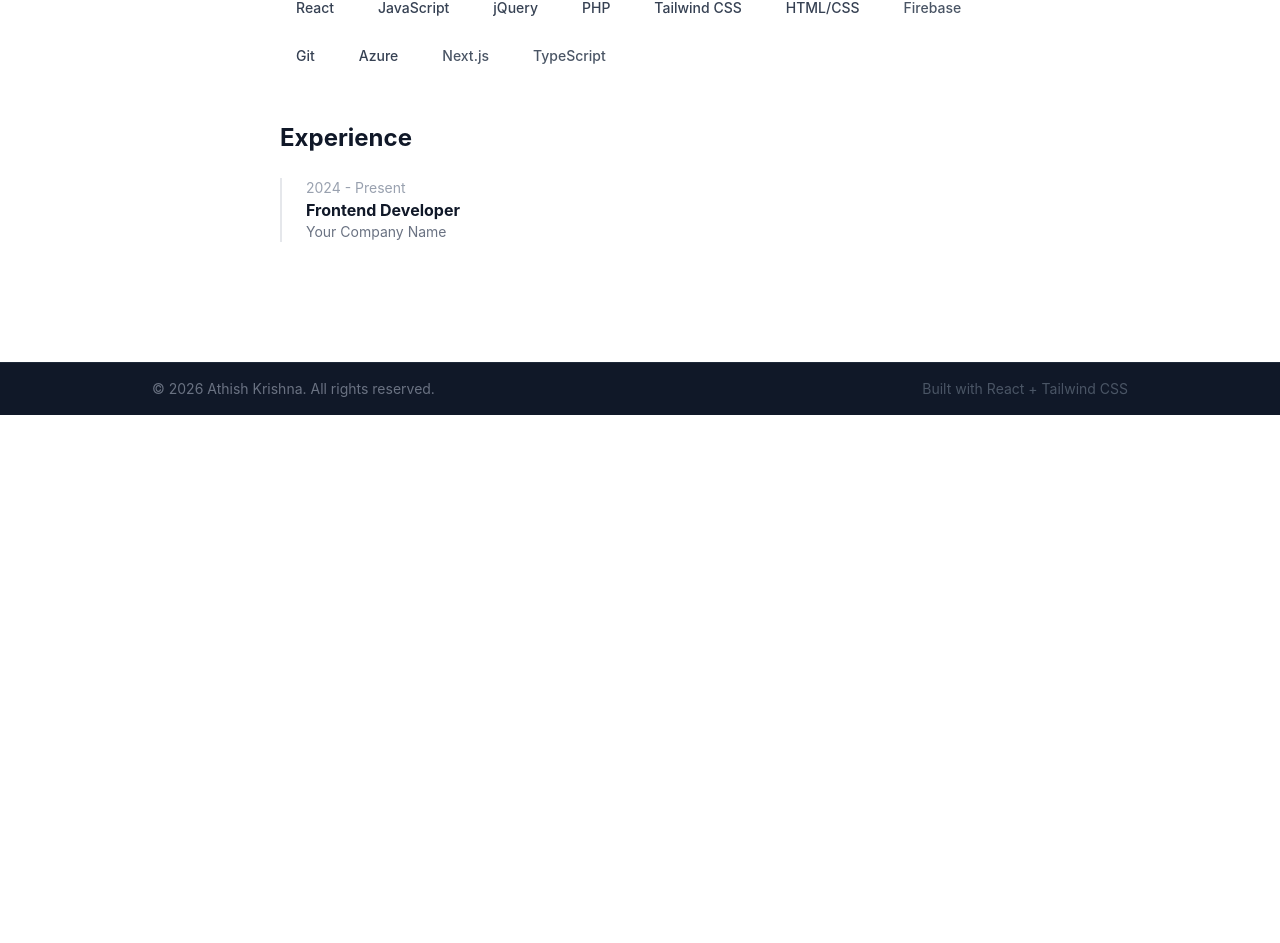
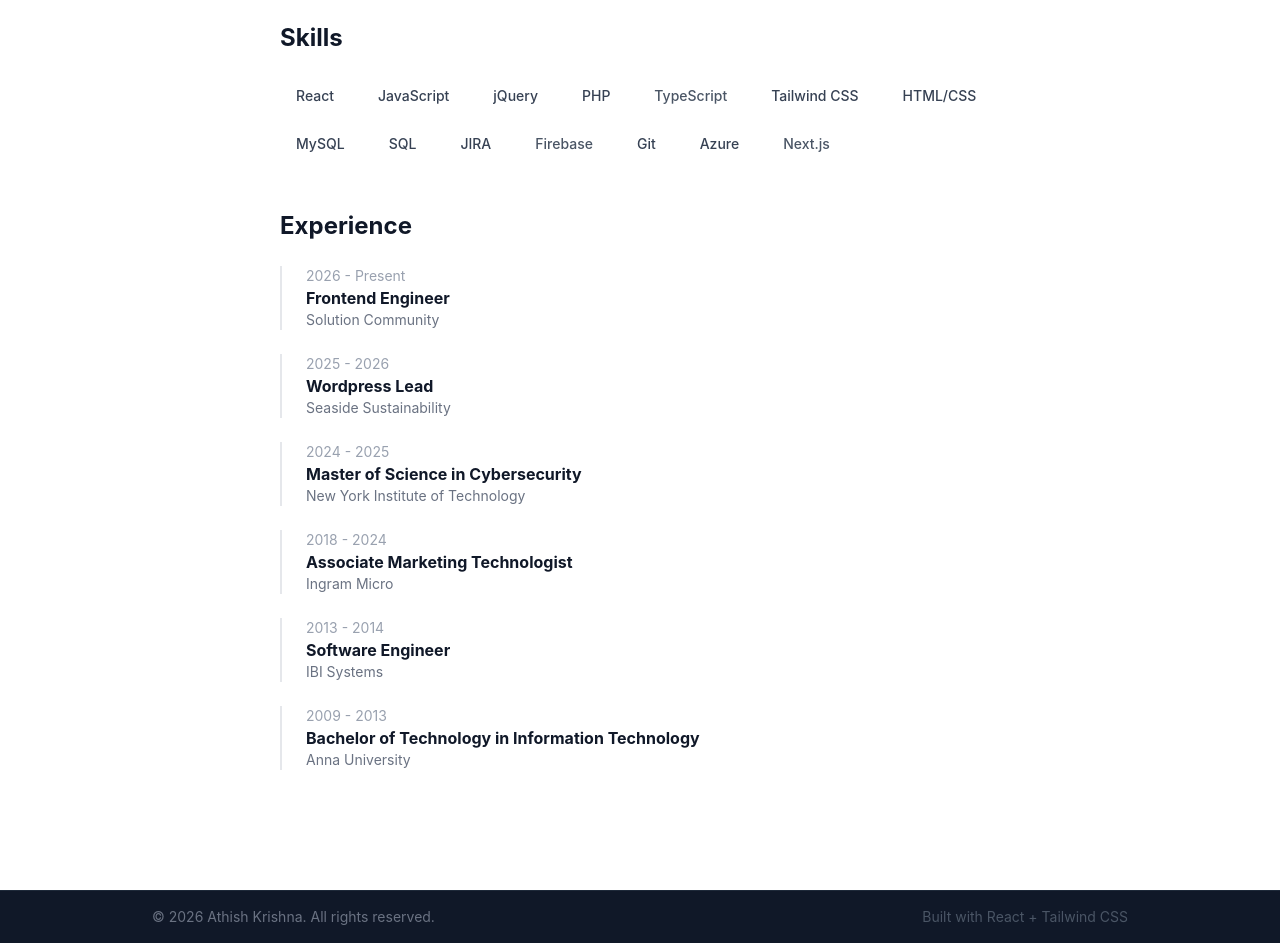
Before and after one commit to athishdnm/Portfolio, a React (Vite) app: page /About in a window 1280 px wide. Shown: the part 418-1361 px from the top of the page. Before the commit the page ends 833 px from the top, so only its background shows below. Built offline with nearby package versions, Linux system fonts and the light colour scheme.

Commit message:
Athish: Modified about page.

```diff
--- a/src/components/layout/Footer.jsx
+++ b/src/components/layout/Footer.jsx
@@ -14,7 +14,6 @@ function Footer() {
     <footer className="bg-gray-900 text-white">
 
       {/* Main Footer Content */}
-
 
       {/* Bottom Bar */}
       <div className="border-t border-gray-800">
--- /dev/null
+++ b/src/data/experience.js
@@ -0,0 +1,49 @@
+const experience = [
+
+    {
+        year: '2009 - 2013',
+        position: 'Bachelor of Technology in Information Technology',
+        company: 'Anna University',
+        description: 'Studied computer science fundamentals and programming languages.',
+        rank:1
+    },
+    {
+        year: '2013 - 2014',
+        position: 'Software Engineer',
+        company: 'IBI Systems',
+        description: 'Worked on developing web applications and maintaining existing software.',
+        rank:2
+    },
+    {
+        year: '2018 - 2024',
+        position: 'Associate Marketing Technologist',
+        company: 'Ingram Micro',
+        description: 'Assisted in developing and maintaining web applications.',
+        rank:3
+    },
+    {
+        year: '2024 - 2025',
+        position: 'Master of Science in Cybersecurity',
+        company: 'New York Institute of Technology',
+        description: 'Studying advanced cybersecurity concepts and applications.',
+        rank:4
+    },
+    {
+        year: '2025 - 2026',
+        position: 'Wordpress Lead',
+        company: 'Seaside Sustainability',
+        description: 'Worked on various freelance projects, building responsive and user-friendly web applications.',
+        rank:5
+    },
+    {
+        year: '2026 - Present',
+        position: 'Frontend Engineer',
+        company: 'Solution Community',
+        description: '',
+        rank:6
+    }
+
+
+];
+
+export default experience;
--- a/src/data/skills.js
+++ b/src/data/skills.js
@@ -3,13 +3,17 @@ const skills = [
   { name: 'JavaScript',   level: 'Intermediate' },
   { name: 'jQuery',   level: 'Intermediate' },
   { name: 'PHP',          level: 'Intermediate'},
+  { name: 'TypeScript',   level: 'Beginner'     },
   { name: 'Tailwind CSS', level: 'Intermediate' },
   { name: 'HTML/CSS',     level: 'Advanced'     },
+  { name: 'MySQL',     level: 'Intermediate'     },
+  { name: 'SQL',     level: 'Intermediate'     },
+  { name: 'JIRA',     level: 'Advanced'     },
   { name: 'Firebase',     level: 'Beginner'     },
   { name: 'Git',          level: 'Intermediate' },
   { name: 'Azure',          level: 'Intermediate' },
   { name: 'Next.js',      level: 'Beginner'     },
-  { name: 'TypeScript',   level: 'Beginner'     },
+
 ]
 
 export default skills
--- a/src/pages/About.jsx
+++ b/src/pages/About.jsx
@@ -1,4 +1,5 @@
 import skills from '../data/skills';
+import experiences from '../data/experience';
 
 const levelColor = {
     Beginner: 'br-gray-100 text-gray-600',
@@ -14,7 +15,11 @@ function About() {
 
                 {/** Bio */}
                 <p className='text-gray-500 text-lg leading-relaxed mb-12'>
-                    I am a frontend developer currently building real-world projects with React, Vite, and Tailwind CSS. I am passionate about creating clean user interfaces and learning modern web technologies. Currently open to junior frontend developer roles.
+                    Frontend Engineer with 8+ years of experience building scalable web applications using React, JavaScript
+and modern frontend architecture. Experienced in developing high-performance UI systems, integrating
+REST and GraphQL APIs, and delivering production applications across enterprise marketing technology
+and B2B distribution platforms. Strong focus on performance, flexibility and reusable component
+architecture.
                 </p>
 
                 {/** Skills */}
@@ -31,13 +36,15 @@ function About() {
                 <h3 className='text-2xl font-bold text-gray-900 mt-12 mb-6'>
                     Experience
                 </h3>
-                <div className='border-l-2 border-gray-200 pl-6'>
-                    <div className='mb-6'>
-                        <p className='text-sm text-gray-400'>2024 - Present</p>
-                        <h4 className="font-bold text-gray-900">Frontend Developer</h4>
-                        <p className="text-gray-500 text-sm">Your Company Name</p>
+                {experiences.sort((a,b) => b.rank - a.rank).map((experience, index) => (
+                    <div key={index} className='border-l-2 border-gray-200 pl-6 mb-6'>
+                        <div className='mb-6'>
+                            <p className='text-sm text-gray-400'>{experience.year}</p>
+                            <h4 className="font-bold text-gray-900">{experience.position}</h4>
+                            <p className="text-gray-500 text-sm">{experience.company}</p>
+                        </div>
                     </div>
-                </div>
+                ))}
 
             </div>
         </>
```
